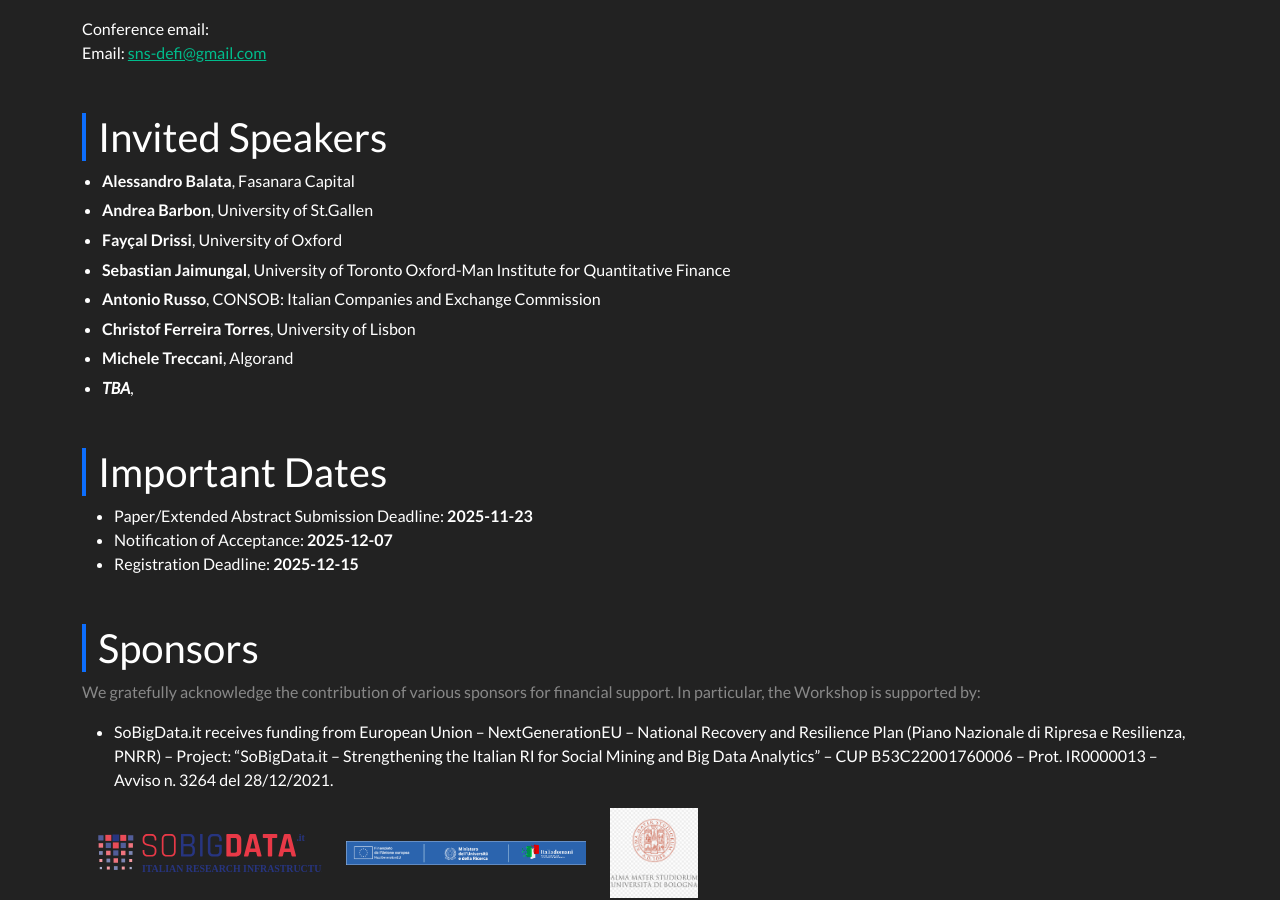
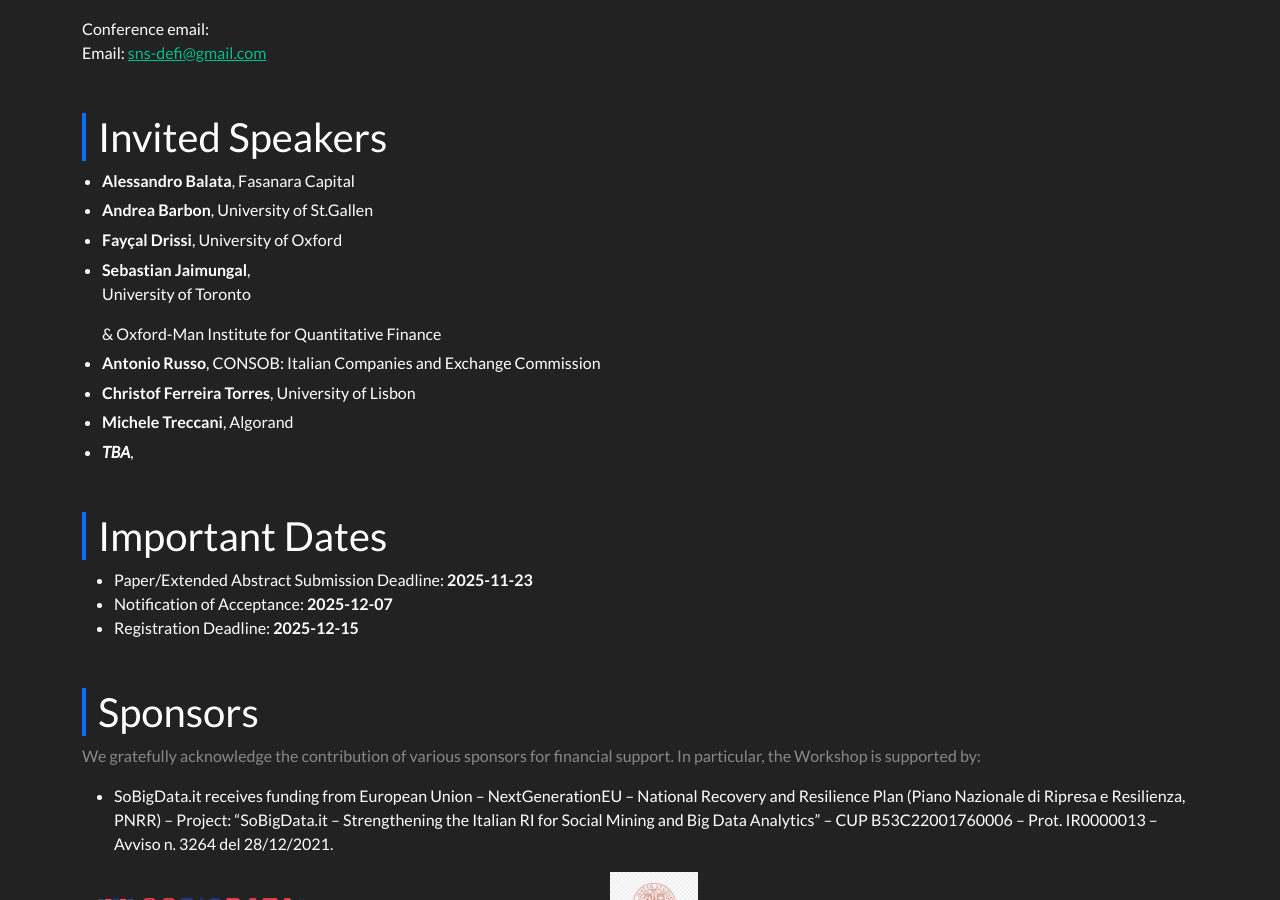
Before and after one commit to sns-defi/sns-defi.github.io, a Jekyll site: the page built from index.md, in a window 1280 px wide and 900 px high, scrolled down 837 px. Built offline with Jekyll 4.4.1, drawn with Linux system fonts in a browser that asks for light colours; nearby versions of some CDN libraries; part of the change alters nothing that is shown.

```diff
--- a/_data/speakers.yml
+++ b/_data/speakers.yml
@@ -17,7 +17,7 @@
     <em>TBD</em>
 
 - name: "Sebastian Jaimungal"
-  affiliation: "University of Toronto\nOxford-Man Institute for Quantitative Finance"
+  affiliation: "<p>University of Toronto</p> & Oxford-Man Institute for Quantitative Finance"
   image: "/assets/img/speakers/jaimungal.jpg"
   bio: |
     <em>TBD</em>.
```
